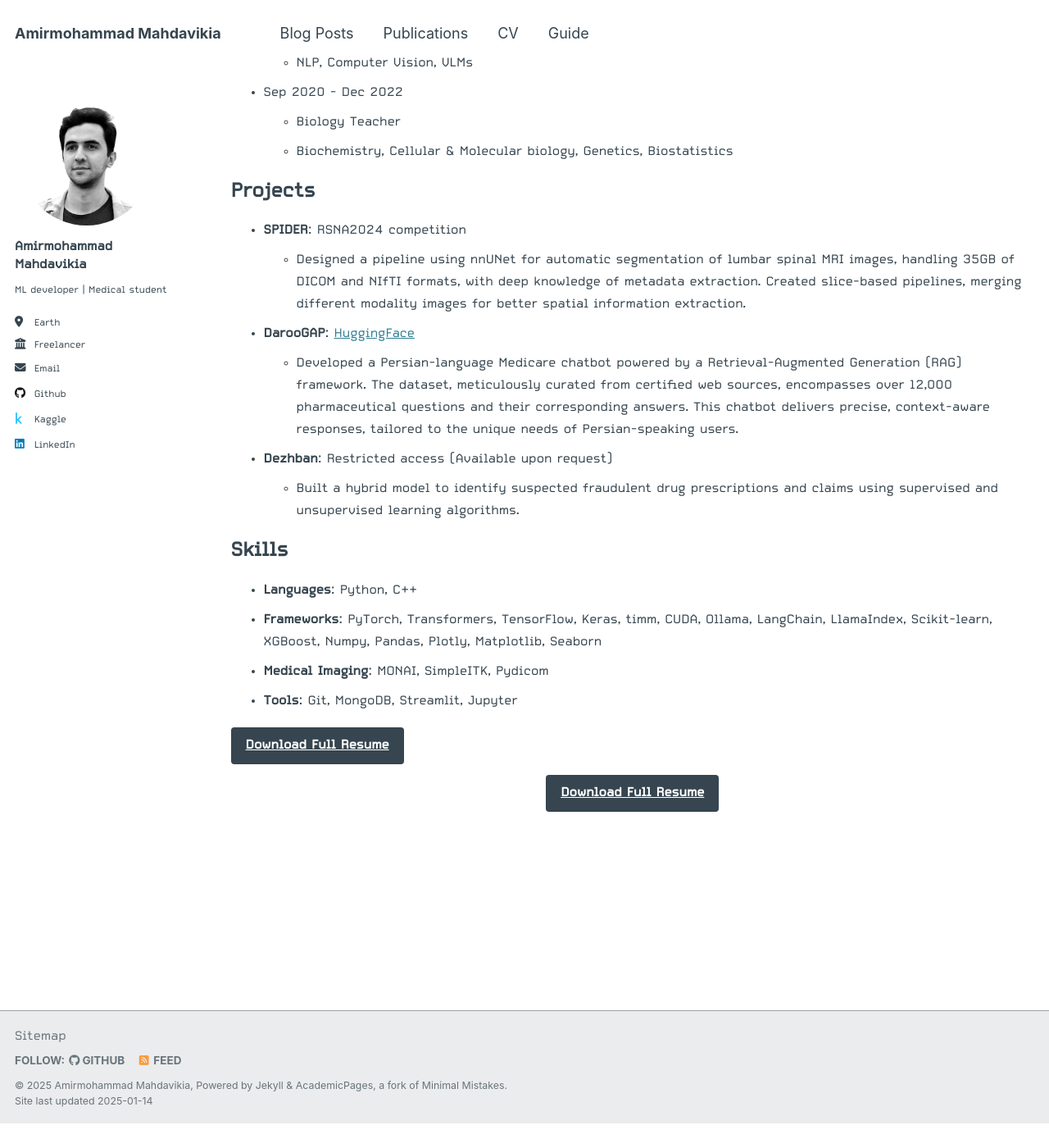
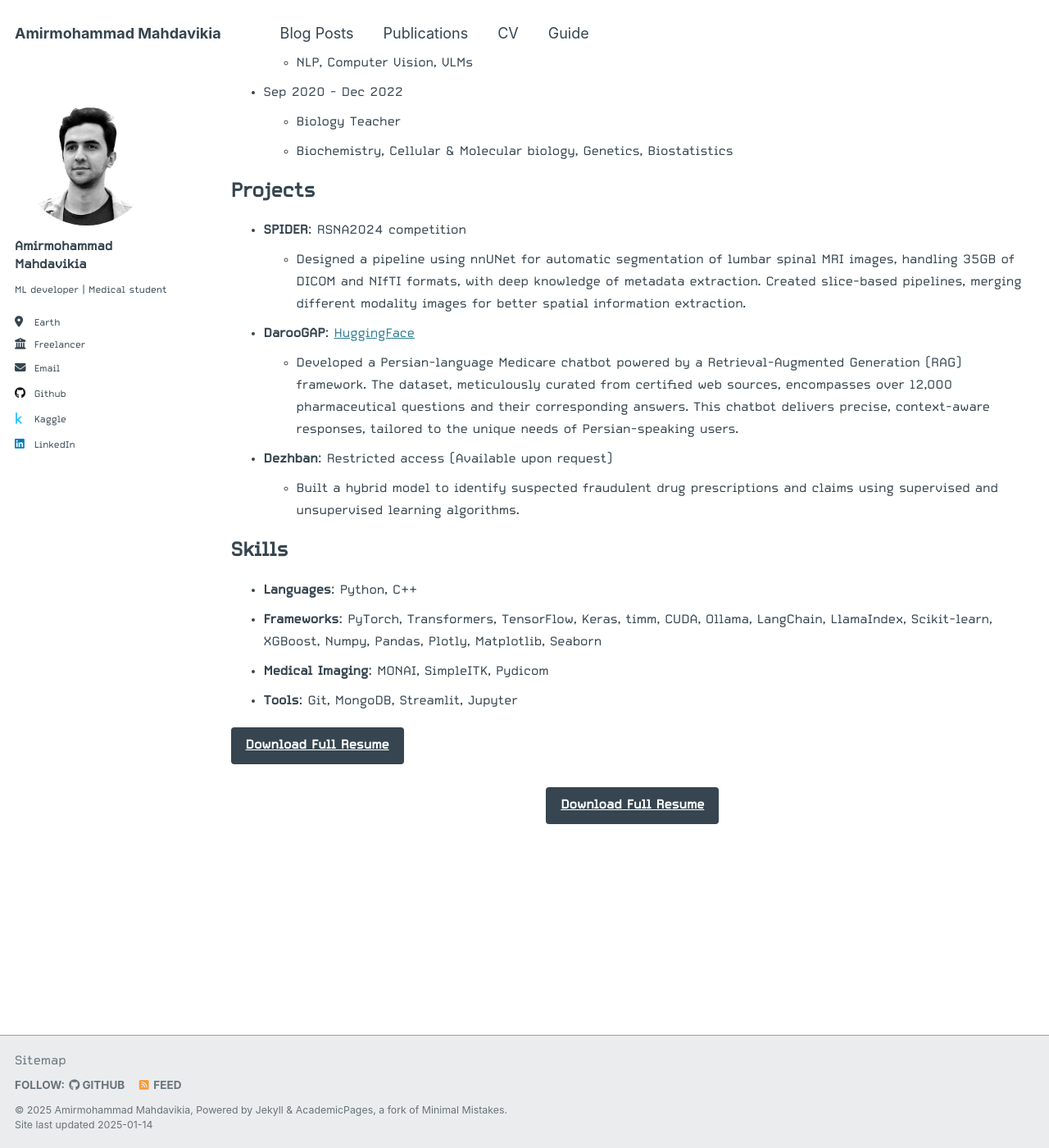
Before and after one commit to ammomahdavikia/ammomahdavikia.github.io, a Jekyll site: the page built from _pages/cv.md, in a window 1280 px wide and 1400 px high, scrolled down 313 px. Shown: the whole window at 82% size. Built offline with Jekyll 4.4.1, drawn with Linux system fonts in a browser that asks for light colours; before the commit the page ends 1683 px from its top, so only the background shows below that.

Commit message:
Update the resume

```diff
--- a/_sass/custom/custom.scss
+++ b/_sass/custom/custom.scss
@@ -44,8 +44,8 @@
     display: flex;               // Enables Flexbox layout.
     justify-content: center;     // Horizontally centers the button.
     align-items: center;         // Vertically centers the button.
-    margin-top: 10px;            // Adjust to fine-tune the vertical position.
-    height: 20px;               // Set the height of the section for positioning.
+    //margin-top: 10px;            // Adjust to fine-tune the vertical position.
+    //height: 20px;               // Set the height of the section for positioning.
  }
 
  .btn--centered {
```
